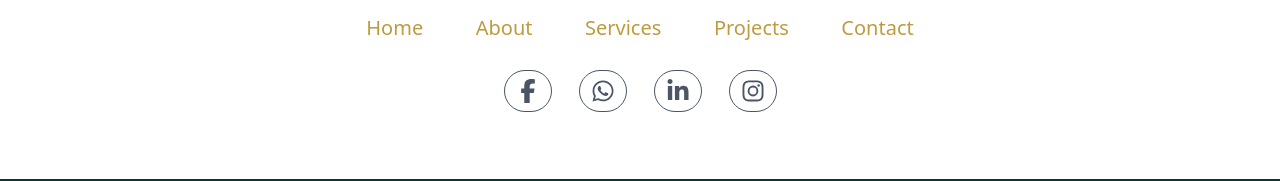
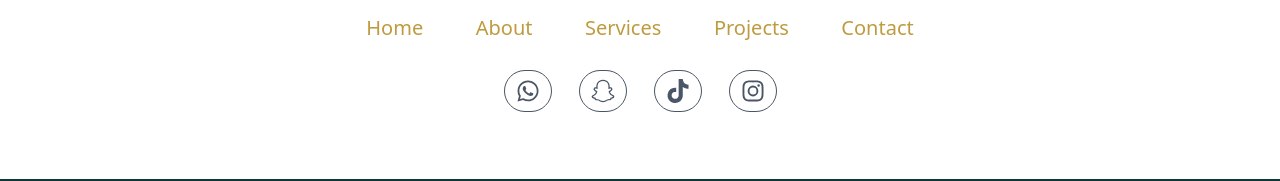
Before and after one commit to MoheyAhmed/gulf-touch, a Next.js app: page / in a window 1280 px wide. Shown: the part 5291-5472 px from the top of the page. Built offline with nearby package versions, Linux system fonts and the light colour scheme.

Commit message:
Social Links Added

```diff
--- a/src/components/Footer.jsx
+++ b/src/components/Footer.jsx
@@ -5,10 +5,10 @@ import React from "react";
 import { useTranslation } from "react-i18next";
 import { FontAwesomeIcon } from "@fortawesome/react-fontawesome";
 import {
-  faFacebookF,
   faWhatsapp,
-  faLinkedinIn,
   faInstagram,
+  faTiktok,
+  faSnapchat,
 } from "@fortawesome/free-brands-svg-icons";
 export default function Footer() {
   const { t } = useTranslation();
@@ -44,17 +44,7 @@ export default function Footer() {
             className="flex justify-around items-center md:max-w-[50%] mx-auto"
             aria-label="Social media links"
           >
-            <Link
-              href="https://www.facebook.com/GulfTouch"
-              target="_blank"
-              rel="noopener noreferrer"
-              aria-label="Visit our Facebook page"
-            >
-              <FontAwesomeIcon
-                icon={faFacebookF}
-                className="text-gray-600 text-2xl mb-4 p-2 border rounded-full cursor-pointer hover:bg-blue-600 hover:text-white transition duration-300"
-              />
-            </Link>
+
             <Link
               href="https://api.whatsapp.com/send/?phone=966508025823&text=مرحباً+هل+يمكنني+الحصول+على+المساعدة؟"
               target="_blank"
@@ -66,19 +56,39 @@ export default function Footer() {
                 className="text-gray-600 text-2xl mb-4 p-2 border rounded-full cursor-pointer hover:bg-green-600 hover:text-white transition duration-300"
               />
             </Link>
+
+
+
             <Link
-              href="https://www.linkedin.com/company/gulf-touch"
+              href="https://t.snapchat.com/7onYO8u7h"
+              target="_blank"
+              rel="noopener noreferrer"
+              aria-label="Visit our Facebook page"
+            >
+              <FontAwesomeIcon
+                icon={faSnapchat}
+                className="text-gray-600 text-2xl mb-4 p-2 border rounded-full cursor-pointer hover:bg-yellow-300 hover:text-white transition duration-300"
+              />
+            </Link>
+
+
+            <Link
+              href="http://www.tiktok.com/@gulftouch_solutions"
               target="_blank"
               rel="noopener noreferrer"
               aria-label="Visit our LinkedIn profile"
             >
               <FontAwesomeIcon
-                icon={faLinkedinIn}
-                className="text-gray-600 text-2xl mb-4 p-2 border rounded-full cursor-pointer hover:bg-blue-600 hover:text-white transition duration-300"
+                icon={faTiktok}
+                className="text-gray-600 text-2xl mb-4 p-2 border rounded-full cursor-pointer hover:bg-black hover:text-white transition duration-300"
               />
             </Link>
+
+
+
+
             <Link
-              href="https://www.instagram.com/gulf_touch"
+              href="https://www.instagram.com/gulftouch_solutions?igsh=YjRuNnNsdjdnd2Ns&utm_source=qr"
               target="_blank"
               rel="noopener noreferrer"
               aria-label="Visit our Instagram profile"
@@ -88,6 +98,10 @@ export default function Footer() {
                 className="text-gray-600 text-2xl mb-4 p-2 border rounded-full cursor-pointer hover:bg-red-700 hover:text-white transition duration-300"
               />
             </Link>
+
+
+
+
           </div>
         </div>
 
```
